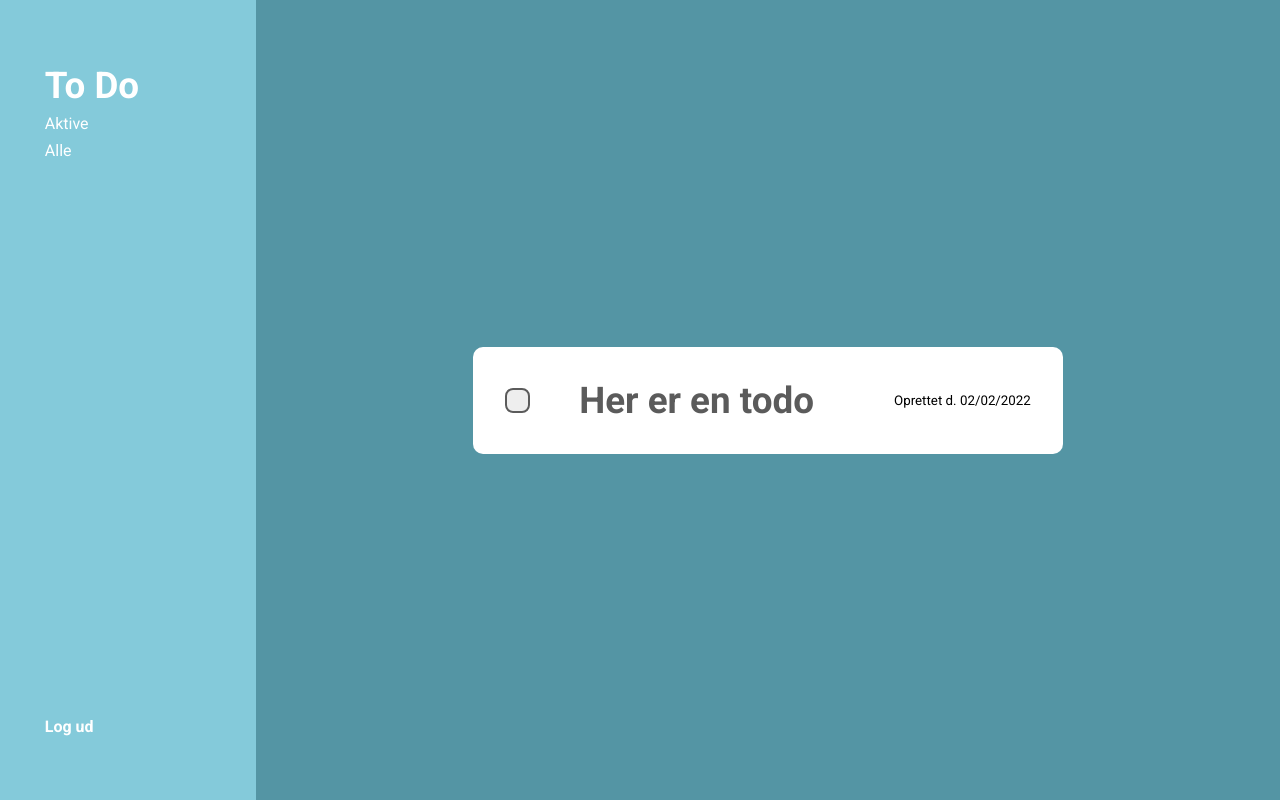
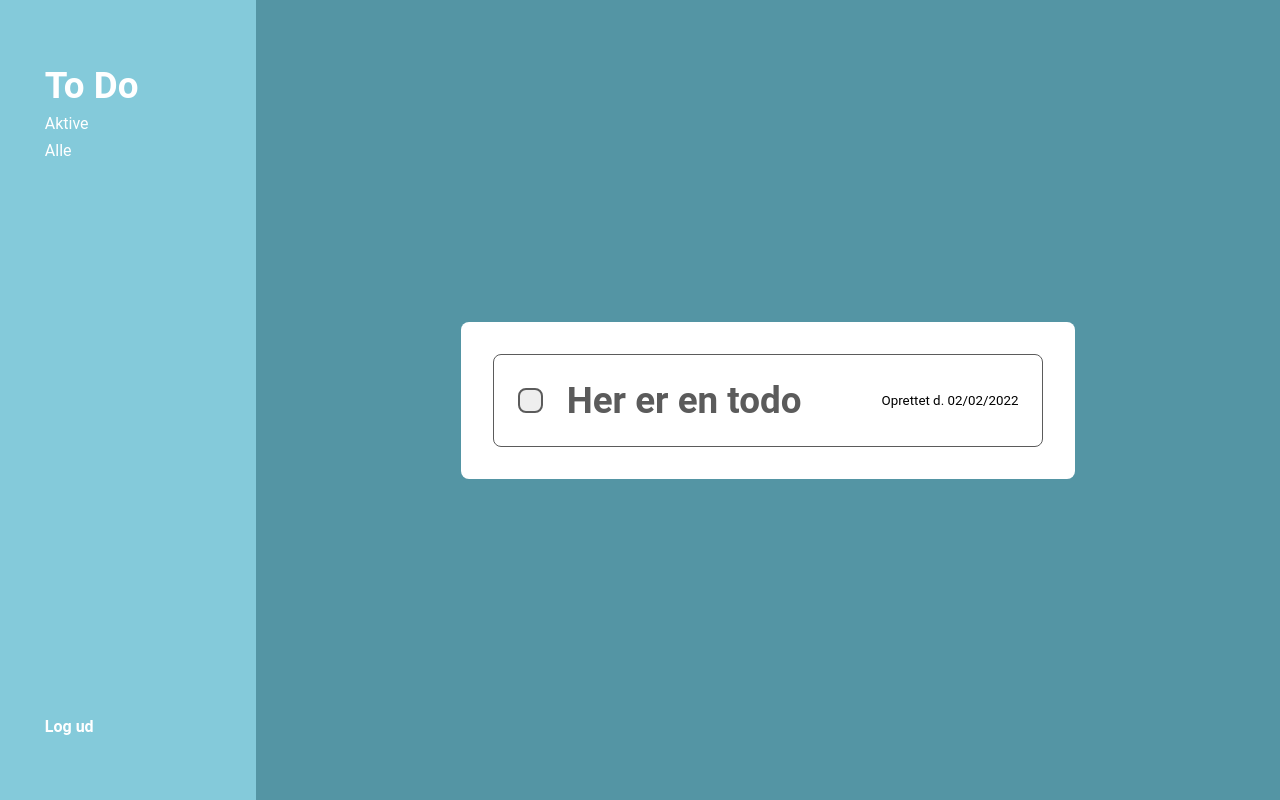
Before and after one commit to toby044/toDoProject, a PHP site: page / in a window 1280 px wide. Run offline with PHP 8.4, Linux system fonts and the light colour scheme.

Commit message:
changed css document file type

```diff
--- a/css/style.php
+++ b/css/style.css
@@ -1,33 +1,33 @@
-<?php
-header("Content-type: text/css; charset: UTF-8");
+:root {
+  --grey: #5b5b5b;
+  --white: #ffffff;
+  --bg-aside: #84cada;
+  --bg-main: #5495a4;
+}
 
-$grey = '#5b5b5b';
-$white = '#ffffff';
-$bg_aside = '#84CADA';
-$bg_main = '#5495A4';
-?>
+@import url("https://fonts.googleapis.com/css2?family=Lato:ital,wght@0,100;0,300;0,400;0,700;0,900;1,100;1,300;1,400;1,700;1,900&family=Roboto:ital,wght@0,100;0,300;0,400;0,500;0,700;0,900;1,100;1,300;1,400;1,500;1,700;1,900&display=swap");
 
-@import url('https://fonts.googleapis.com/css2?family=Lato:ital,wght@0,100;0,300;0,400;0,700;0,900;1,100;1,300;1,400;1,700;1,900&family=Roboto:ital,wght@0,100;0,300;0,400;0,500;0,700;0,900;1,100;1,300;1,400;1,500;1,700;1,900&display=swap');
-
-body, html {
+body,
+html {
   margin: 0;
   padding: 0;
-height:100%;
+  height: 100%;
 }
 
 * {
-box-sizing:border-box;
-font-family: 'Roboto', sans-serif;
+  box-sizing: border-box;
+  font-family: "Roboto", sans-serif;
   list-style-type: none;
   text-decoration: none;
 }
 
 p {
-color: <?php echo $grey; ?>;
+  color: var(--grey);
 }
 
-a, h2 {
-color: <?php echo $white; ?>;
+a,
+h2 {
+  color: var(--white);
 }
 
 a {
@@ -38,12 +38,16 @@ font-weight: normal;
 
 a:active {
   font-weight: bold;
-font-size:1.1em;
+  font-size: 1.1em;
 }
 
 h2 {
   font-size: 2.3em;
   margin: 0;
+}
+
+.b-radius {
+  border-radius: 8px;
 }
 
 .logoutBtn {
@@ -52,51 +56,51 @@ margin: 0;
 
 aside {
   width: 20%;
-height:100%;
-background-color: <?php echo $bg_aside; ?>;
-margin:0;
-padding:5% 5% 5% 3.5%;
-display:flex;
+  height: 100%;
+  background-color: var(--bg-aside);
+  margin: 0;
+  padding: 5% 5% 5% 3.5%;
+  display: flex;
   justify-content: space-between;
   flex-direction: column;
 }
 
 .flex-down {
-display:flex;
+  display: flex;
   flex-direction: column;
 }
 
 main {
-  background-color: <?php echo $bg_main; ?>;
-  width:80%;
+  background-color: var(--bg-main);
+  width: 80%;
   display: flex;
   justify-content: center;
   align-items: center;
 }
 
 body {
-  display:flex;
+  display: flex;
 }
 
 .main-container {
   max-width: 80%;
-  background-color: <?php echo $white; ?>;
-  border-radius: 10px;
+  background-color: var(--white);
   padding: 2rem;
 }
 
 /** To Do styling */
 .todo-section {
-
 }
 
 .todo-item {
   display: flex;
   align-items: center;
   gap: 5rem;
+  padding: 1.5rem;
+  border: 1px solid var(--grey);
 }
 .todo-header {
-  color: <?php echo $grey; ?>;
+  color: var(--grey);
 }
 
 .wrapper {
@@ -108,7 +112,7 @@ body {
 .todo-checkbox-container {
   display: block;
   position: relative;
-  padding-left: 35px;
+  padding-left: 10px;
   cursor: pointer;
   font-size: 21px;
   user-select: none;
@@ -127,8 +131,7 @@ body {
   height: 25px;
   width: 25px;
   background-color: #eee;
-  border-radius: 8px;
-  border: 2px solid <?php echo $grey; ?>;
+  border: 2px solid var(--grey);
 }
 
 .todo-checkbox-container:hover input ~ .todo-checkmark {
@@ -154,7 +157,7 @@ body {
   top: 3px;
   width: 5px;
   height: 10px;
-  border: solid <?php echo $grey; ?>;
+  border: solid var(--grey);
   border-width: 0 3px 3px 0;
   transform: rotate(45deg);
 }
--- a/index.php
+++ b/index.php
@@ -5,7 +5,7 @@
     <meta charset="UTF-8">
     <meta http-equiv="X-UA-Compatible" content="IE=edge">
     <meta name="viewport" content="width=device-width, initial-scale=1.0">
-    <link rel='stylesheet' type='text/css' href='css/style.php' />
+    <link rel='stylesheet' type='text/css' href='css/style.css' />
     <title>Todo</title>
 </head>
 
--- a/modules/main.php
+++ b/modules/main.php
@@ -1,5 +1,5 @@
 <main>
-  <div class="main-container">
+  <div class="main-container b-radius">
     <?php include './modules/toDo.php' ?>
   </div>
 </main>
--- a/modules/toDo.php
+++ b/modules/toDo.php
@@ -1,9 +1,9 @@
 <div class="todo-section">
-  <div class="todo-item">
+  <div class="todo-item b-radius">
     <div class="wrapper">
       <label class="todo-checkbox-container">
         <input type="checkbox">
-        <span class="todo-checkmark"></span>
+        <span class="todo-checkmark b-radius"></span>
       </label>
       <h2 class="todo-header">Her er en todo</h2>
     </div>
```
Lines whose indentation alone changed are shown as unchanged.
